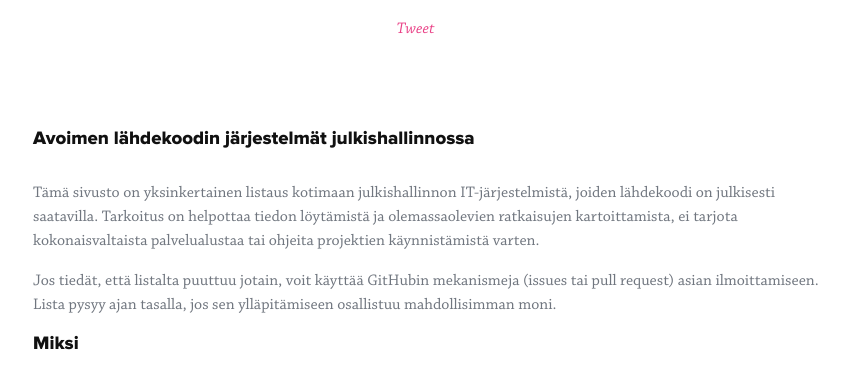
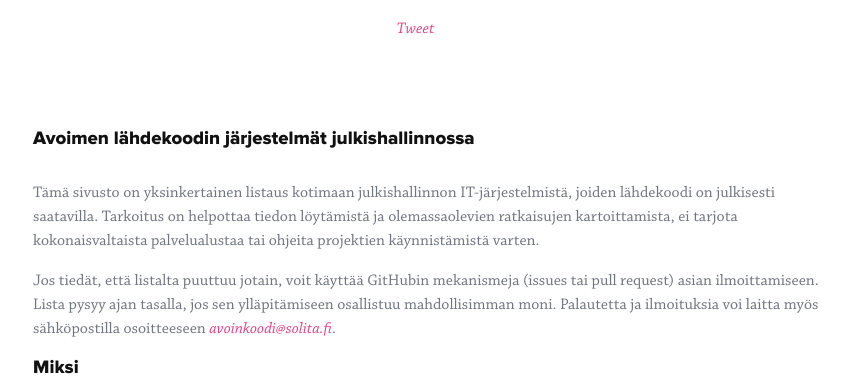
Before and after one commit to solita/avoinkoodi, a plain HTML site: page index.html in a window 1280 px wide. Shown: the part 334-717 px from the top of the page, without its empty margins (213-1062 px from the left). Drawn offline with Linux system fonts and the light colour scheme.

Commit message:
#60 palautetta varten sähköpostiosoite avoinkoodi@solita esiin selkeästi.

```diff
--- a/index.html
+++ b/index.html
@@ -63,7 +63,7 @@
 
         <p>Tämä sivusto on yksinkertainen listaus kotimaan julkishallinnon IT-järjestelmistä, joiden lähdekoodi on julkisesti saatavilla. Tarkoitus on helpottaa tiedon löytämistä ja olemassaolevien ratkaisujen kartoittamista, ei tarjota kokonaisvaltaista palvelualustaa tai ohjeita projektien käynnistämistä varten. </p>
 
-        <p>Jos tiedät, että listalta puuttuu jotain, voit käyttää GitHubin mekanismeja (issues tai pull request) asian ilmoittamiseen. Lista pysyy ajan tasalla, jos sen ylläpitämiseen osallistuu mahdollisimman moni.</p>
+        <p>Jos tiedät, että listalta puuttuu jotain, voit käyttää GitHubin mekanismeja (issues tai pull request) asian ilmoittamiseen. Lista pysyy ajan tasalla, jos sen ylläpitämiseen osallistuu mahdollisimman moni. Palautetta ja ilmoituksia voi laitta myös sähköpostilla osoitteeseen <a href="mailto:avoinkoodi@solita.fi?subject=Avoinkoodi.fi -palaute">avoinkoodi@solita.fi</a>.</p>
 
         <h3>
         <a id="miksi" class="anchor" href="#miksi" aria-hidden="true"><span aria-hidden="true" class="octicon octicon-link"></span></a>Miksi</h3>
@@ -113,7 +113,7 @@
 
     <footer class="footer">
       <a class="logo logo-white" href="http://www.solita.fi"></a>
-      <div class="footer-content"><a href="https://github.com/solita/avoinkoodi">avoinkoodi.fi</a>-palvelua ylläpitää <a href="https://github.com/solita">Solita</a>.</div>
+      <div class="footer-content"><a href="https://github.com/solita/avoinkoodi">avoinkoodi.fi</a>-palvelua ylläpitää <a href="https://github.com/solita">Solita</a>. Palaute: <a href="mailto:avoinkoodi@solita.fi?subject=Avoinkoodi.fi -palaute">avoinkoodi@solita.fi</a></div>
       <div class="footer-quote">
 	Kalevala: "Ei sanat salahan joua eikä luottehet lovehen; mahti ei joua maan rakohon, vaikka mahtajat menevät."
       </div>
```
